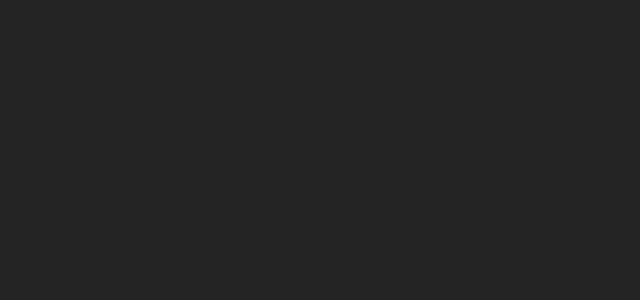
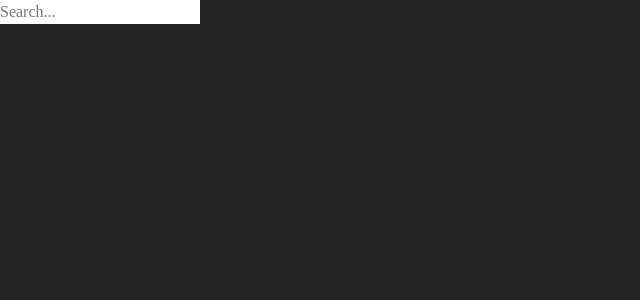
Before and after one commit to yudhabahrul/test-frontend-golektruk, a React (Vite) app: page /soal3 in a window 1280 px wide. Shown: the top 300 px of the page, without its empty margins (0-640 px from the left). Built offline with nearby package versions, Linux system fonts and the light colour scheme.

Commit message:
feat: soal3

```diff
--- a/src/main.tsx
+++ b/src/main.tsx
@@ -4,6 +4,7 @@
 import "./App.css";
 import { createBrowserRouter, RouterProvider } from "react-router-dom";
 import Soal2 from "./soal/soal2.tsx";
+import Soal3 from "./soal/soal3.tsx";
 import Soal5 from "./soal/soal5.tsx";
 
 const router = createBrowserRouter([
@@ -37,7 +38,7 @@
   },
   {
     path: "/soal3",
-    element: null,
+    element: <Soal3 />,
   },
   {
     path: "/soal4",
--- /dev/null
+++ b/src/soal/soal3.tsx
@@ -0,0 +1,37 @@
+import { useEffect, useState } from "react";
+
+export default function Soal3() {
+  /**
+   * ? 1. hilangkan semua error dan deskripsikan apa penyebab error.
+   * ? 2. tampilkan data yang di panggil dari api tersebut...
+   */
+
+  return <SeachComponent />;
+}
+
+function SeachComponent() {
+  const [search, setSearch] = useState("");
+  const [results, setResults] = useState([]);
+
+  useEffect(() => {
+    async function fetchData() {
+      const response = await fetch(`https://jsonplaceholder.typicode.com/photos/${search.id}`);
+      const data = await response.json();
+
+      setResults(data);
+    }
+
+    if (search) fetchData();
+  }, [search]);
+
+  return (
+    <div>
+      <input type="text" value={search} onChange={(e) => setSearch(e.target.value)} placeholder="Search..." />
+      <ul>
+        {results.map((result) => (
+          <li key={result.id}>{result.name}</li>
+        ))}
+      </ul>
+    </div>
+  );
+}
```
